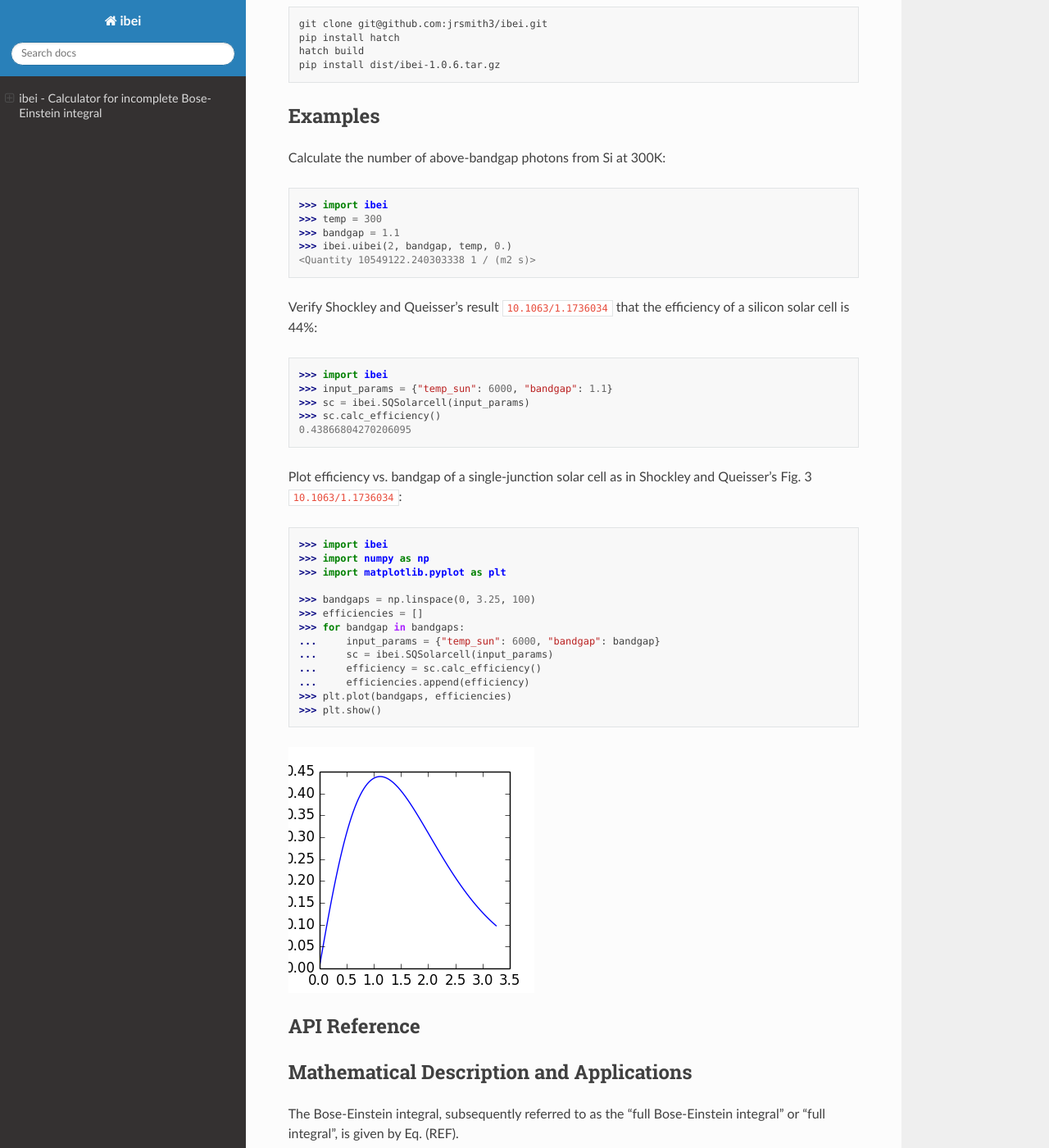
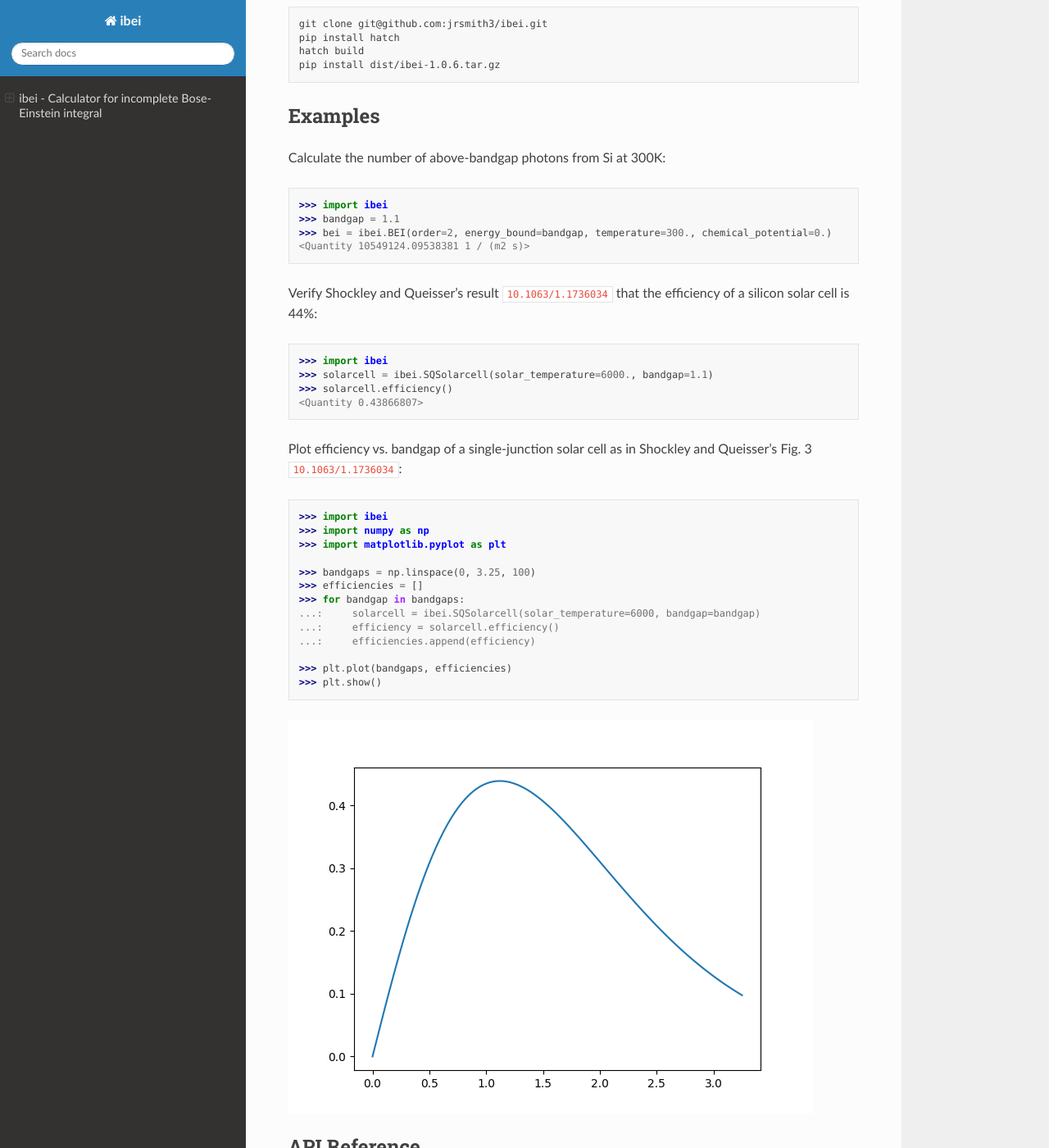
Before and after one commit to jrsmith3/ibei, a Sphinx documentation site: the page built from doc/index.rst, in a window 1280 px wide and 1400 px high, scrolled down 683 px. Shown: the whole window at 82% size. Built offline with Sphinx 7.4.7 and the Read the Docs theme 2.0.0, drawn with Linux system fonts in a browser that asks for light colours; cross-references to code outside the pages are shown as plain code.

Commit message:
Update examples

```diff
--- a/doc/index.rst
+++ b/doc/index.rst
@@ -42,19 +42,17 @@ Examples
 Calculate the number of above-bandgap photons from Si at 300K::
 
     >>> import ibei
-    >>> temp = 300
     >>> bandgap = 1.1
-    >>> ibei.uibei(2, bandgap, temp, 0.)
-    <Quantity 10549122.240303338 1 / (m2 s)>
+    >>> bei = ibei.BEI(order=2, energy_bound=bandgap, temperature=300., chemical_potential=0.)
+    <Quantity 10549124.09538381 1 / (m2 s)>
 
 Verify Shockley and Queisser's result :cite:`10.1063/1.1736034` that
 the efficiency of a silicon solar cell is 44%::
 
     >>> import ibei
-    >>> input_params = {"temp_sun": 6000, "bandgap": 1.1}
-    >>> sc = ibei.SQSolarcell(input_params)
-    >>> sc.calc_efficiency()
-    0.43866804270206095
+    >>> solarcell = ibei.SQSolarcell(solar_temperature=6000., bandgap=1.1)
+    >>> solarcell.efficiency()
+    <Quantity 0.43866807>
 
 Plot efficiency vs. bandgap of a single-junction solar cell as in
 Shockley and Queisser's Fig. 3 :cite:`10.1063/1.1736034`::
@@ -66,12 +64,13 @@ Shockley and Queisser's Fig. 3 :cite:`10.1063/1.1736034`::
     >>> bandgaps = np.linspace(0, 3.25, 100)
     >>> efficiencies = []
     >>> for bandgap in bandgaps:
-    ...     input_params = {"temp_sun": 6000, "bandgap": bandgap}
-    ...     sc = ibei.SQSolarcell(input_params)
-    ...     efficiency = sc.calc_efficiency()
-    ...     efficiencies.append(efficiency)
+    ...:     solarcell = ibei.SQSolarcell(solar_temperature=6000, bandgap=bandgap)
+    ...:     efficiency = solarcell.efficiency()
+    ...:     efficiencies.append(efficiency)
+
     >>> plt.plot(bandgaps, efficiencies)
     >>> plt.show()
+
 
 .. image:: _static/eta_vs_eg.png
 
```
Also changed, not shown: doc/_static/eta_vs_eg.png.
